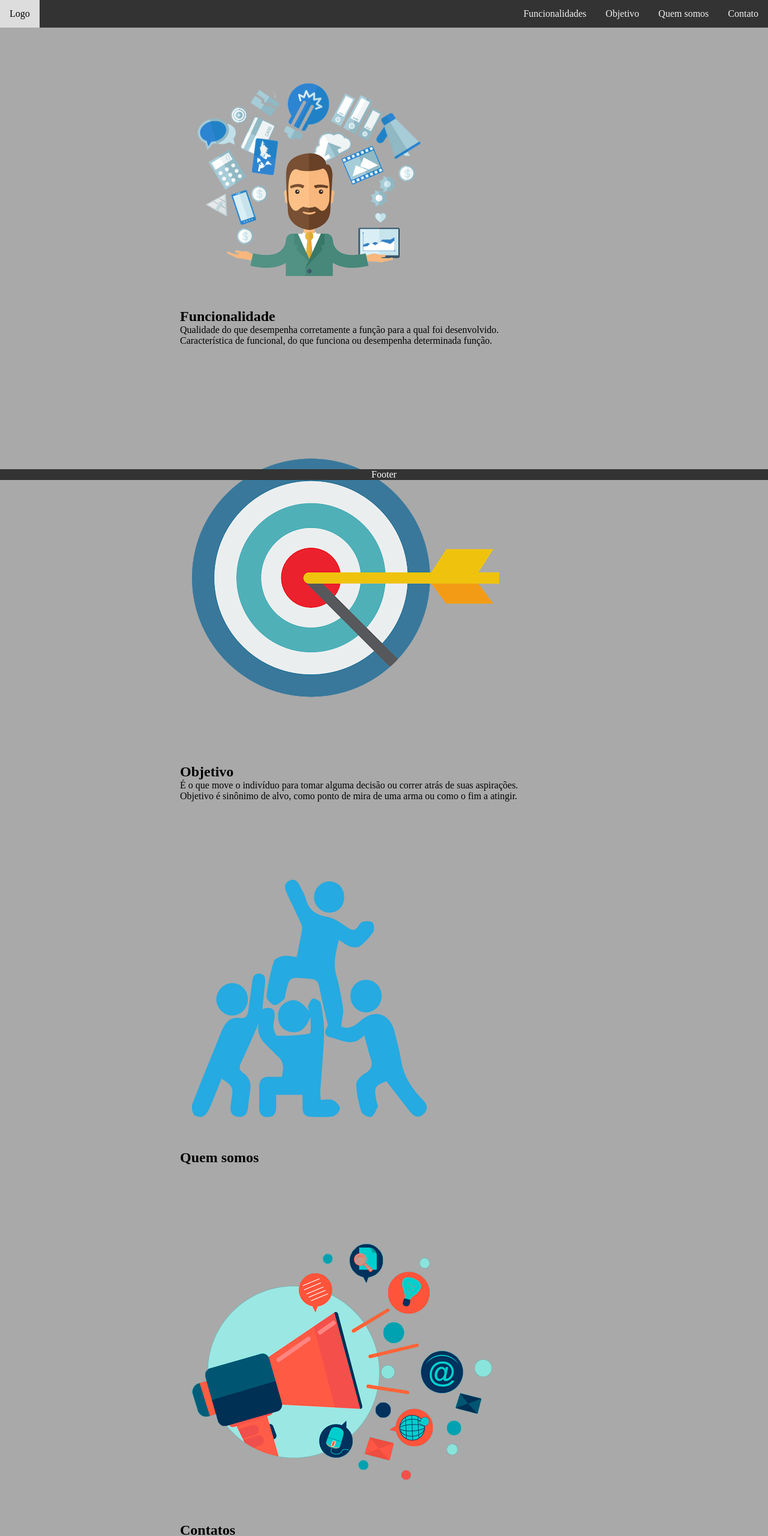
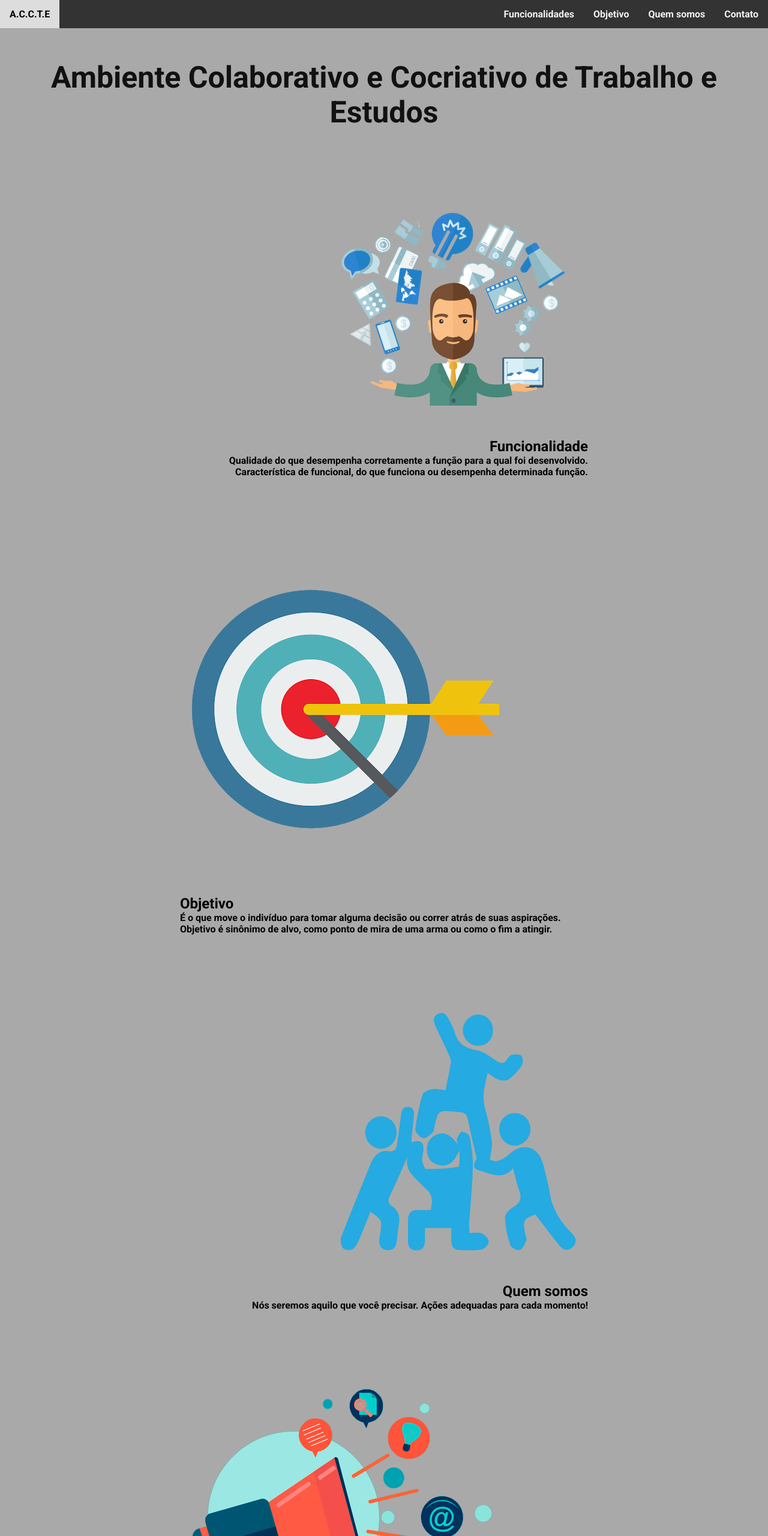
Before and after one commit to marcoaflg/sprintwebpage, a plain HTML site: page index.html in a window 1280 px wide. Shown: the top 2560 px of the page at 60% size. Drawn offline with Linux system fonts and the light colour scheme.

Commit message:
some few changes

```diff
--- a/css/style.css
+++ b/css/style.css
@@ -1,7 +1,13 @@
+@import "https://fonts.googleapis.com/css2?family=Roboto:wght@700;900&display=swap";
+
 * {
   margin: 0;
   padding: 0;
+}
 
+body {
+  background-color: darkgray;
+  font-family: 'Roboto', sans-serif;
 }
 
 .navbar {
@@ -26,8 +32,12 @@
   color: black;
 }
 
-body {
-    background-color: darkgray;
+.titulo h1{
+  font-size: 50px;
+  margin-top: 100px;
+  text-align: center;
+  color: #111;
+  text-decoration: blanchedalmond;
 }
 
 ul {
@@ -37,7 +47,6 @@ ul {
   overflow: hidden;
   background-color: #333;
 }
-
 
 li {
   float: right;
@@ -59,17 +68,11 @@ ul {
   background-color: darkmagenta;
 }
 
+
 #function {
   align-items: center;
   margin: 50px 300px;
-}
-
-#function h2 {
-
-}
-
-#function p {
-
+  text-align: right
 }
 
 #function img {
@@ -81,14 +84,6 @@ ul {
   margin: 50px 300px;
 }
 
-#objective h2 {
-
-}
-
-#objective p {
-
-  }
-
 #objective img {
   padding: 80px 20px 50px;
 }
@@ -96,14 +91,7 @@ ul {
 #aboutus {
   align-items: center;
   margin: 50px 300px;
-}
-
-#aboutus h2 {
-
-}
-
-#aboutus p {
-
+  text-align: right
 }
 
 #aboutus img {
@@ -115,20 +103,12 @@ ul {
   margin: 50px 300px;
 }
 
-#contacts h2 {
-
-}
-
-#conctacts p {
-
-  }
-
 #contacts img {
   padding: 80px 20px 50px;
 }
 
 footer {
-    position: fixed;
+  position: relative;
   left: 0;
   bottom: 0;
   width: 100%;
--- a/index.html
+++ b/index.html
@@ -13,7 +13,7 @@
     <header>
         <div class="navbar">
             <ul>
-                <li style="float:left"><a class="active" href="./index.html">Logo</a></li>
+                <li style="float:left"><a class="active" href="./index.html">A.C.C.T.E</a></li>
                 <li><a href="#contacts" title="contacts">Contato</a></li>
                 <li><a href="#aboutus" title="aboutus">Quem somos</a></li>
                 <li><a href="#objective" title="objective">Objetivo</a></li>
@@ -22,6 +22,10 @@
         </div>
 
     </header>
+
+    <div class="titulo">
+        <h1>Ambiente Colaborativo e Cocriativo de Trabalho e Estudos</h1>
+    </div>
 
     <section id="function">
 
@@ -50,7 +54,7 @@
         <img class="image" src="./img/aboutus.png">
         <div class="text">
             <h2>Quem somos</h2>
-
+            <p>Nós seremos aquilo que você precisar. Ações adequadas para cada momento!</p>
         </div>
 
     </section>
@@ -60,13 +64,15 @@
         <img class="image" src="./img/contact.png">
         <div class="text">
             <h2>Contatos</h2>
+            <p>Estamos presentes no Stories do seu contato de WhatsApp, Instagram, Facebook e toda e qualquer janela</p>
+            <p>que o dono do parquinho azul nos disponibilizar.</p>
 
         </div>
 
     </section>
 
     <footer>
-        <div>Footer</div>
+        <div>2020 Todos os direitos reservados</div>
     </footer>
 
 </body>
```
Lines whose indentation alone changed are shown as unchanged.
